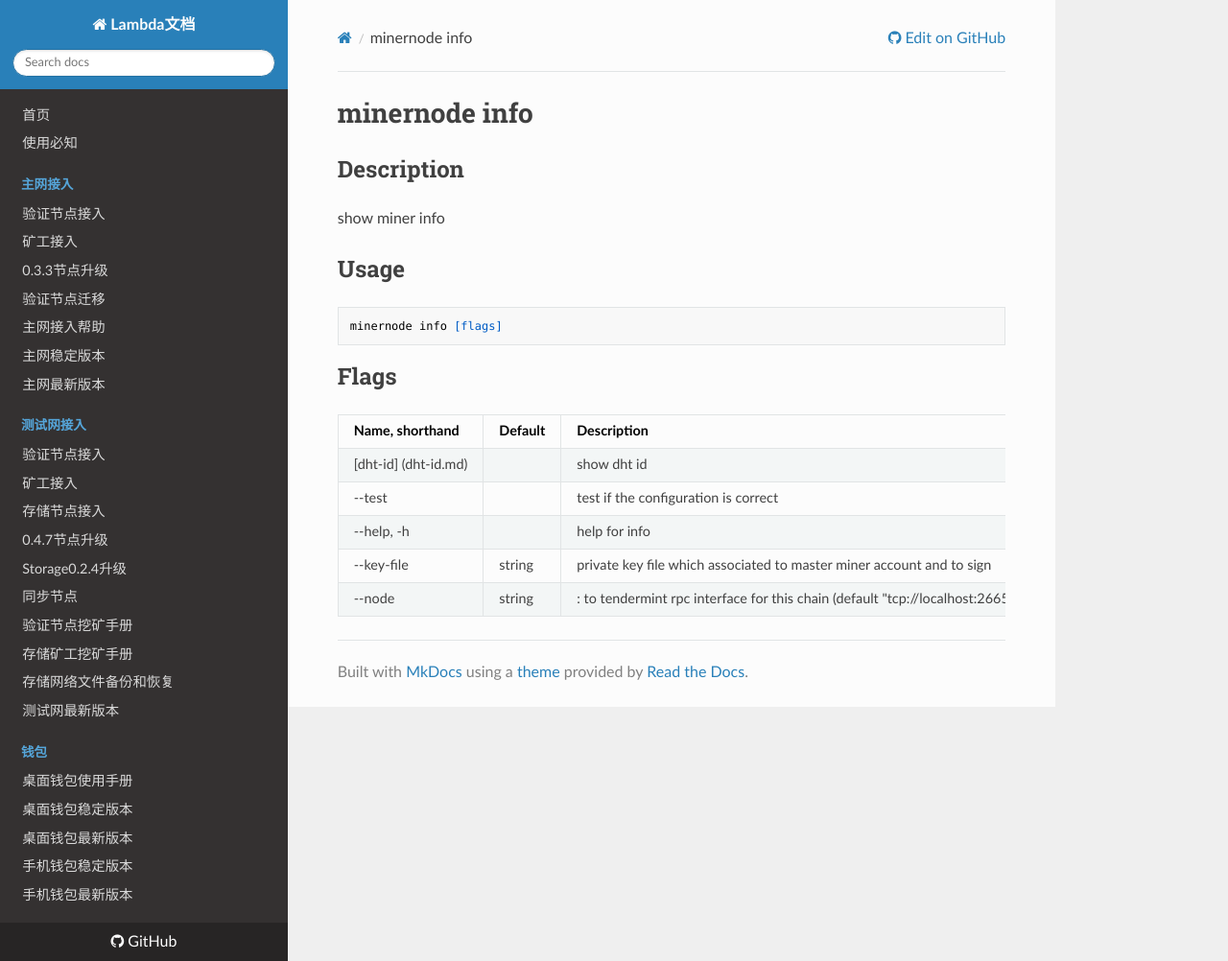
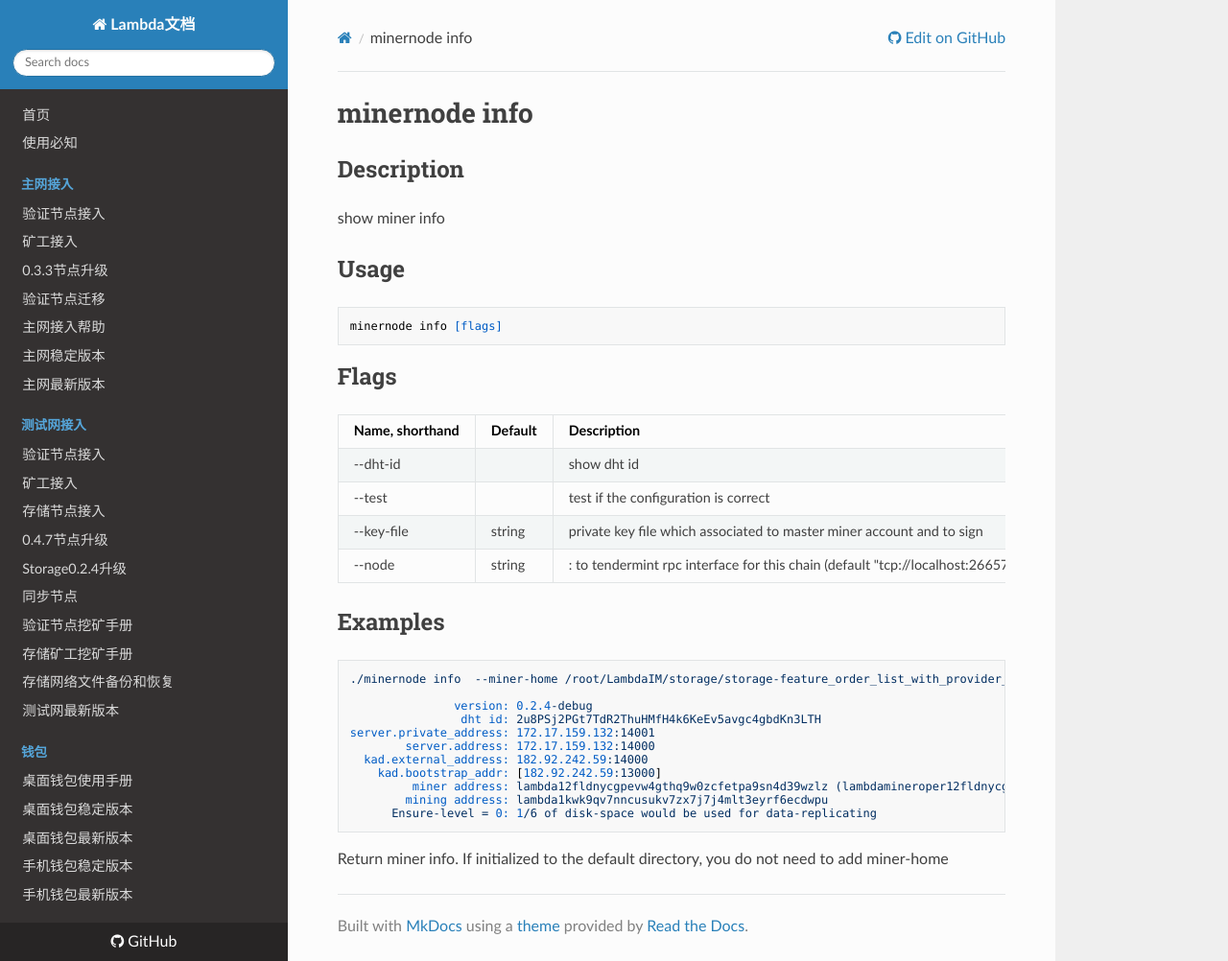
Before and after one commit to fireagainsmile/launch, an MkDocs documentation site: the page built from docs/minernode/info/README.md, in a window 1280 px wide and 1002 px high. Shown: the whole window at 96% size. Built offline with MkDocs 1.6.1, drawn with Linux system fonts in a browser that asks for light colours; nearby versions of some CDN libraries.

Commit message:
Update README.md

````diff
--- a/docs/minernode/info/README.md
+++ b/docs/minernode/info/README.md
@@ -13,8 +13,26 @@ minernode info [flags]
 
 | Name, shorthand| Default   | Description | Required                                                                  |
 | --------------- | ----   | -------- | ---------------------
-| [dht-id] (dht-id.md)    |   | show dht id    |                    |
+| --dht-id     |   | show dht id    |                    |
 | --test        |     | test if the configuration is correct    |                     |
-| --help, -h      |  | help for info    |                       |
 | --key-file     | string | private key file which associated to master miner account and to sign    |                       |
 |  --node     | string | <host>:<port> to tendermint rpc interface for this chain (default "tcp://localhost:26657")    |                       |
+
+
+## Examples
+
+```
+./minernode info  --miner-home /root/LambdaIM/storage/storage-feature_order_list_with_provider_status-984f41e-debug-03251653/.lambda_miner
+
+               version: 0.2.4-debug
+                dht id: 2u8PSj2PGt7TdR2ThuHMfH4k6KeEv5avgc4gbdKn3LTH
+server.private_address: 172.17.159.132:14001
+        server.address: 172.17.159.132:14000
+  kad.external_address: 182.92.242.59:14000
+    kad.bootstrap_addr: [182.92.242.59:13000]
+         miner address: lambda12fldnycgpevw4gthq9w0zcfetpa9sn4d39wzlz (lambdamineroper12fldnycgpevw4gthq9w0zcfetpa9sn4d92z92l)
+        mining address: lambda1kwk9qv7nncusukv7zx7j7j4mlt3eyrf6ecdwpu
+      Ensure-level = 0: 1/6 of disk-space would be used for data-replicating
+```
+Return miner info.
+If initialized to the default directory, you do not need to add miner-home
````
